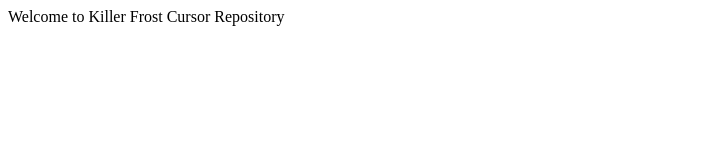
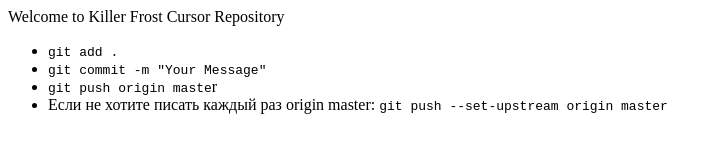
Before and after one commit to trostinsky/cursor-example-1-11, a plain HTML site: page index.html in a window 1280 px wide. Shown: the whole page, without its empty margins (0-718 px from the left). Drawn offline with Linux system fonts and the light colour scheme.

Commit message:
Add shortcuts for git push commands

```diff
--- a/index.html
+++ b/index.html
@@ -8,5 +8,11 @@
 </head>
 <body>
     Welcome to Killer Frost Cursor Repository
+    <ul>
+        <li><code>git add .</code></li>
+        <li><code>git commit -m "Your Message"</code></li>
+        <li><code>git push origin maste</code>r</li>
+        <li>Если не хотите писать каждый раз origin master: <code>git push --set-upstream origin master</code></li>
+    </ul>
 </body>
 </html>
```
